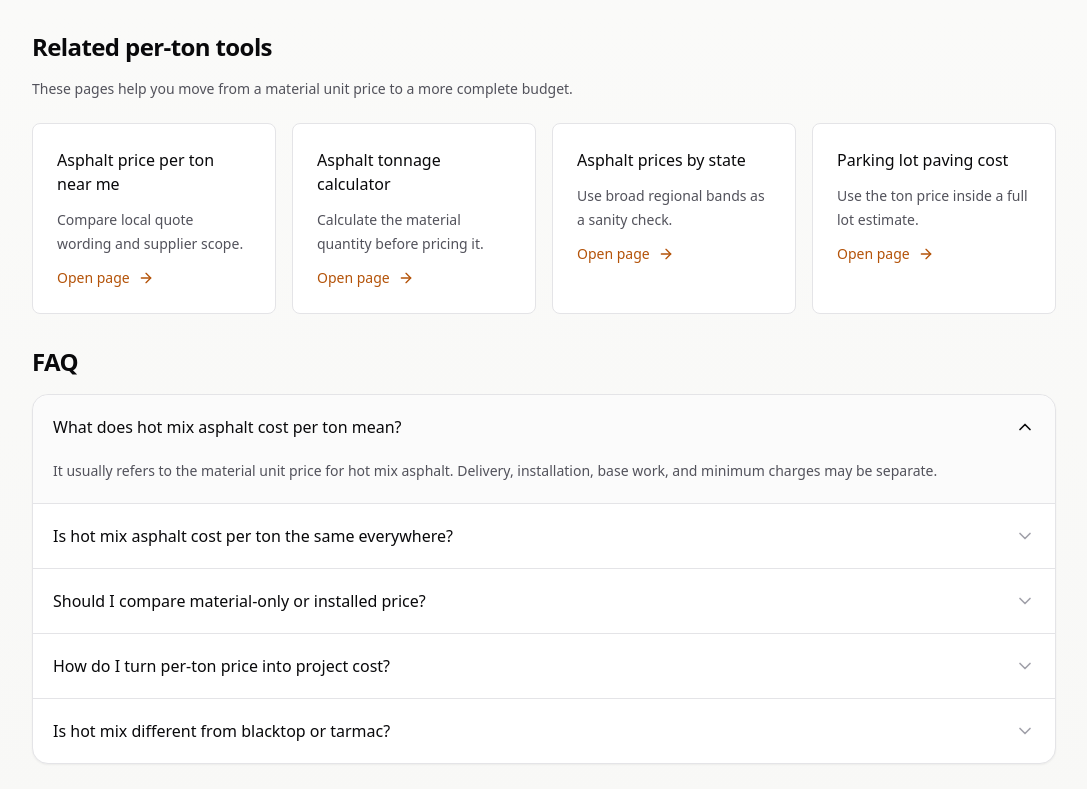
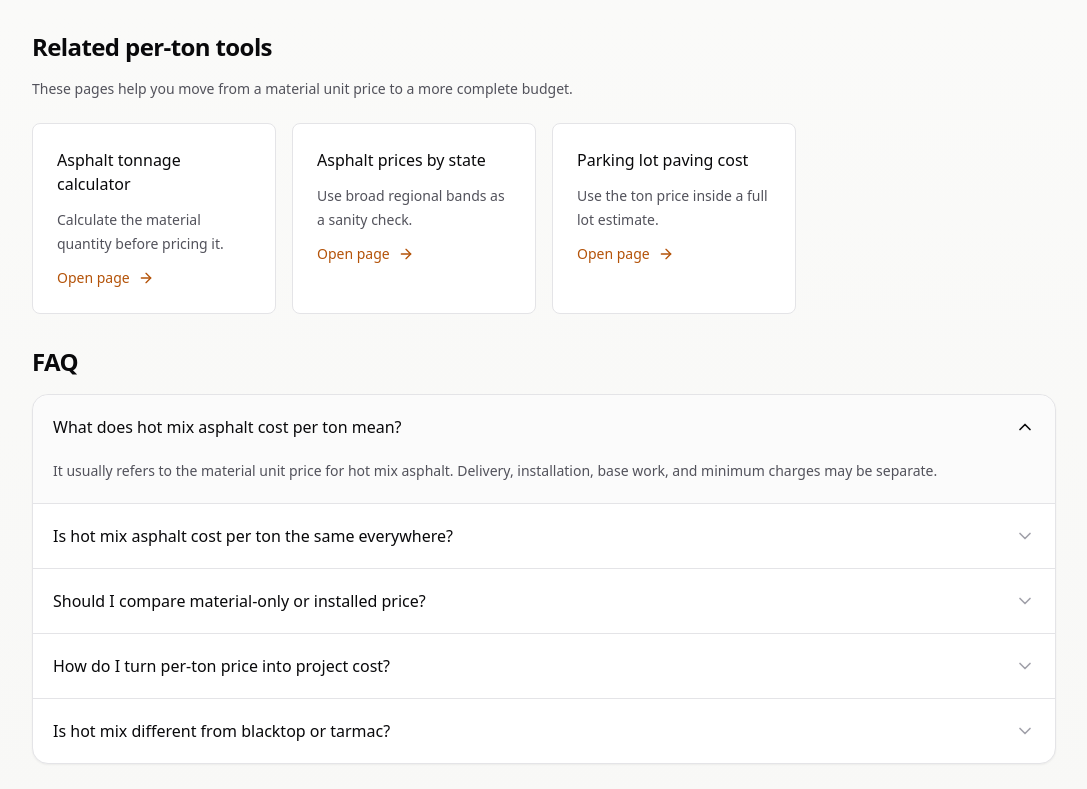
Before and after one commit to Allen0117-ai/asphaltprice, a Next.js app: page /hot-mix-asphalt-cost-per-ton in a window 1280 px wide. Shown: the part 791-1580 px from the top of the page, without its empty margins (96-1183 px from the left). Built offline with nearby package versions, Linux system fonts and the light colour scheme.

Commit message:
Consolidate local asphalt price targeting

```diff
--- a/app/asphalt-price-per-ton-near-me/page.tsx
+++ /dev/null
@@ -1,186 +0,0 @@
-import Link from "next/link";
-import type { Route } from "next";
-
-import { ArrowRight, MapPin, PhoneCall } from "lucide-react";
-
-import { FaqAccordion } from "@/components/content/faq-accordion";
-import { Breadcrumbs } from "@/components/seo/breadcrumbs";
-import { StructuredData } from "@/components/seo/structured-data";
-import { Card, CardContent } from "@/components/ui/card";
-import { buildMetadata, breadcrumbSchema, faqSchema, webAppSchema } from "@/lib/seo";
-import { siteConfig } from "@/lib/site";
-
-const pageDescription =
-  "Find a practical asphalt price per ton near me starting point, then compare local material, delivered, and installed quotes.";
-
-export const metadata = buildMetadata({
-  title: "Asphalt Price Per Ton Near Me | Local Quote Guide",
-  description: pageDescription,
-  path: "/asphalt-price-per-ton-near-me"
-});
-
-const breadcrumbs = [
-  { label: "Home", href: "/" },
-  { label: "Asphalt Price Per Ton Near Me", href: "/asphalt-price-per-ton-near-me" }
-];
-
-const faqs = [
-  {
-    question: "How do I find asphalt price per ton near me?",
-    answer:
-      "Start with a regional price band, then ask local asphalt plants and paving contractors for material-only, delivered, and installed pricing."
-  },
-  {
-    question: "Why is the local price different from a national average?",
-    answer:
-      "Asphalt pricing changes with plant distance, fuel, labor, season, minimum load charges, base repair, and how much prep work the job needs."
-  },
-  {
-    question: "Is price per ton the final driveway cost?",
-    answer:
-      "No. Price per ton is usually material-focused. A complete driveway quote can also include removal, grading, base stone, trucking, labor, cleanup, and permits."
-  },
-  {
-    question: "Can I use this outside the U.S.?",
-    answer:
-      "Yes as a method. In Canada, confirm whether the supplier uses tons or tonnes. In the UK, contractors may call the material tarmac and quote by tonne or square metre."
-  }
-];
-
-const quoteChecks = [
-  "Ask whether the number is material-only, delivered, or fully installed.",
-  "Confirm the asphalt mix, compacted thickness, and minimum load charge.",
-  "Ask if base repair, grading, drainage, removal, and cleanup are included.",
-  "Get the quote date because asphalt and fuel prices can move quickly."
-] as const;
-
-const relatedPages = [
-  {
-    href: "/hot-mix-asphalt-cost-per-ton",
-    title: "Hot mix asphalt cost per ton",
-    text: "Understand the material unit behind local per-ton quotes."
-  },
-  {
-    href: "/asphalt-tonnage-calculator",
-    title: "Asphalt tonnage calculator",
-    text: "Calculate how many tons you need before calling suppliers."
-  },
-  {
-    href: "/asphalt-cost-per-square-foot",
-    title: "Asphalt cost per square foot",
-    text: "Compare installed quotes in a more homeowner-friendly unit."
-  },
-  {
-    href: "/parking-lot-paving-cost-calculator",
-    title: "Parking lot paving cost",
-    text: "Use local per-ton pricing inside a full lot estimate."
-  }
-] as const;
-
-export default function AsphaltPricePerTonNearMePage() {
-  return (
-    <>
-      <StructuredData
-        data={[
-          breadcrumbSchema(breadcrumbs),
-          webAppSchema({
-            name: "Asphalt Price Per Ton Near Me Guide",
-            description: pageDescription,
-            url: `${siteConfig.url}/asphalt-price-per-ton-near-me`
-          }),
-          faqSchema(faqs)
-        ]}
-      />
-
-      <section className="px-4 py-12">
-        <div className="mx-auto max-w-5xl space-y-8">
-          <div className="max-w-3xl space-y-4">
-            <Breadcrumbs items={breadcrumbs} />
-            <div className="inline-flex items-center gap-2 rounded-full bg-amber-50 px-3 py-1 text-xs font-medium text-amber-950">
-              <MapPin className="h-3.5 w-3.5" />
-              Local price check
-            </div>
-            <h1 className="text-4xl font-semibold tracking-tight text-zinc-950 sm:text-5xl">Asphalt Price Per Ton Near Me</h1>
-            <p className="text-lg leading-8 text-zinc-600">
-              Use this page to turn a broad asphalt price into a local quote checklist. The safest number comes from
-              comparing nearby plant or contractor prices for the same material, thickness, and delivery scope.
-            </p>
-          </div>
-
-          <div className="grid gap-4 md:grid-cols-3">
-            {[
-              ["Updated", "Content last reviewed May 2026 for local asphalt quote planning."],
-              ["Estimate only", "Use this as a starting point. Local suppliers and contractors set the final price."],
-              ["Unit check", "U.S. quotes often use tons; Canada and the UK may use tonnes or tarmac wording."]
-            ].map(([title, text]) => (
-              <Card key={title} className="border-zinc-200 bg-zinc-50">
-                <CardContent className="space-y-2">
-                  <p className="text-base font-medium text-zinc-950">{title}</p>
-                  <p className="text-sm leading-6 text-zinc-600">{text}</p>
-                </CardContent>
-              </Card>
-            ))}
-          </div>
-
-          <section className="grid gap-6 lg:grid-cols-[minmax(0,1fr)_minmax(320px,0.8fr)]">
-            <div className="space-y-4">
-              <h2 className="text-2xl font-semibold tracking-tight text-zinc-950">What to ask before you trust the number</h2>
-              <p className="text-sm leading-7 text-zinc-600">
-                A nearby asphalt price can mean several different things. Material at the plant, delivered material,
-                and installed asphalt are not the same price. Ask each supplier or contractor to write the scope clearly.
-              </p>
-              <ul className="space-y-2 text-sm leading-6 text-zinc-600">
-                {quoteChecks.map((item) => (
-                  <li key={item}>{item}</li>
-                ))}
-              </ul>
-            </div>
-            <Card className="border-zinc-200">
-              <CardContent className="space-y-3">
-                <PhoneCall className="h-5 w-5 text-amber-600" />
-                <p className="text-base font-medium text-zinc-950">Best next step</p>
-                <p className="text-sm leading-6 text-zinc-600">
-                  Check the state price band first, calculate tonnage second, then call local suppliers with the same
-                  quantity and unit.
-                </p>
-                <Link href="/asphalt-prices-by-state" className="inline-flex text-sm font-medium text-amber-700">
-                  See state price bands
-                </Link>
-              </CardContent>
-            </Card>
-          </section>
-
-          <section id="faq" className="space-y-4">
-            <h2 className="text-2xl font-semibold tracking-tight text-zinc-950">FAQ</h2>
-            <FaqAccordion items={faqs} />
-          </section>
-
-          <section className="space-y-5">
-            <div className="max-w-3xl">
-              <h2 className="text-2xl font-semibold tracking-tight text-zinc-950">Use local per-ton prices with these pages</h2>
-              <p className="mt-3 text-sm leading-7 text-zinc-600">
-                After you have a local price, these pages help you check quantity, square-foot cost, and full paving scope.
-              </p>
-            </div>
-            <div className="grid gap-4 md:grid-cols-2 xl:grid-cols-4">
-              {relatedPages.map((item) => (
-                <Link key={item.href} href={item.href as Route}>
-                  <Card className="h-full border-zinc-200 transition-colors hover:border-zinc-300 hover:bg-zinc-50">
-                    <CardContent className="space-y-3">
-                      <p className="text-base font-medium text-zinc-950">{item.title}</p>
-                      <p className="text-sm leading-6 text-zinc-600">{item.text}</p>
-                      <span className="inline-flex items-center gap-2 text-sm font-medium text-amber-700">
-                        Open page
-                        <ArrowRight className="h-4 w-4" />
-                      </span>
-                    </CardContent>
-                  </Card>
-                </Link>
-              ))}
-            </div>
-          </section>
-        </div>
-      </section>
-    </>
-  );
-}
--- a/app/asphalt-prices-by-state/page.tsx
+++ b/app/asphalt-prices-by-state/page.tsx
@@ -14,10 +14,10 @@ import { formatCurrency } from "@/lib/calculator/formulas";
 import { siteConfig } from "@/lib/site";
 
 const pageDescription =
-  "Compare estimated asphalt prices by state with U.S. material and installed price-per-ton bands, regional cost factors, and local quote checks.";
+  "Estimate asphalt price per ton near me with U.S. state price bands, California notes, quote checks, tonnage tips, and contractor questions.";
 
 export const metadata = buildMetadata({
-  title: "Asphalt Prices by State | U.S. Price Per Ton Guide",
+  title: "Asphalt Price Per Ton Near Me | U.S. State Pricing Guide",
   description: pageDescription,
   path: "/asphalt-prices-by-state"
 });
@@ -36,12 +36,12 @@ const quickNavSections = quickNav.map((item) => ({ id: item.href, label: item.la
 
 const faqs = [
   {
-    question: "How do I use asphalt prices by state?",
+    question: "How do I find asphalt price per ton near me?",
     answer:
       "Use your state or region in the table as a starting range, then ask two or three nearby asphalt plants or paving contractors for the current material price per ton and delivered or installed price."
   },
   {
-    question: "Is the state price per ton the same as the installed driveway price?",
+    question: "Is asphalt price per ton near me the same as the installed driveway price?",
     answer:
       "No. Material price per ton usually covers asphalt mix only. Installed pricing can include trucking, labor, equipment, base repair, removal, grading, cleanup, and contractor overhead."
   },
@@ -84,7 +84,7 @@ const whyPricesVary = [
   {
     title: "Local plant pricing",
     text:
-      "The closest asphalt plant can change the number quickly. Always check a state planning range against current plant or contractor pricing."
+      "The closest asphalt plant can change the number quickly. A search for asphalt price per ton near me should always be checked against current plant or contractor pricing."
   },
   {
     title: "Labor and season",
@@ -156,11 +156,6 @@ const contractorQuestions = [
 
 const relatedPages = [
   {
-    href: "/asphalt-price-per-ton-near-me",
-    title: "Asphalt price per ton near me",
-    text: "Use the local quote guide when you are ready to contact nearby suppliers."
-  },
-  {
     href: "/asphalt-cost-calculator",
     title: "Asphalt cost calculator",
     text: "Estimate material and installed cost with project type included."
@@ -216,11 +211,12 @@ export default function AsphaltPricesByStatePage() {
               Broad state-level bands
             </div>
             <h1 className="text-4xl font-semibold tracking-tight text-zinc-950 sm:text-5xl">
-              Asphalt Prices by State
+              Asphalt Price Per Ton Near Me by State
             </h1>
             <p className="text-lg leading-8 text-zinc-600">
-              Compare broad U.S. asphalt material and installed price-per-ton bands by state group before requesting a
-              local bid. Outside the U.S., use the tonnage calculator with your local price per ton or tonne.
+              This page groups U.S. states into practical pricing bands so you can estimate asphalt price per ton near
+              me before a local bid. Outside the U.S., use the tonnage calculator and enter your local price per ton or
+              tonne. Canada and UK visitors can also use the same method for asphalt, blacktop, or tarmac planning.
             </p>
           </div>
 
@@ -229,7 +225,7 @@ export default function AsphaltPricesByStatePage() {
               <CardContent className="space-y-3">
                 <p className="text-sm font-medium text-amber-300">Quick answer</p>
                 <h2 className="text-2xl font-semibold tracking-tight text-white">
-                  State asphalt prices start with material cost, then change with delivery, labor, and site conditions.
+                  Asphalt price per ton near me usually starts with local material price, then delivery and installation.
                 </h2>
                 <p className="text-sm leading-6 text-zinc-300">
                   Use the state band as a planning range only. The real local number should come from a nearby asphalt
@@ -349,8 +345,9 @@ export default function AsphaltPricesByStatePage() {
             <div className="max-w-3xl">
               <h2 className="text-2xl font-semibold tracking-tight text-zinc-950">Price update, source, and estimate notes</h2>
               <p className="mt-3 text-sm leading-7 text-zinc-600">
-                The numbers below are meant for early budgeting, not as a promise of today&apos;s local plant rate.
-                Confirm the current number with local suppliers or paving contractors.
+                The numbers below are meant for early budgeting, not as a promise of today&apos;s local plant rate. For a
+                true asphalt price per ton near me, confirm the current number with local suppliers or paving
+                contractors.
               </p>
             </div>
             <div className="grid gap-4 md:grid-cols-2">
--- a/app/blacktop-cost-per-ton/page.tsx
+++ b/app/blacktop-cost-per-ton/page.tsx
@@ -99,7 +99,7 @@ const config: CalculatorLandingPageConfig = {
       text: "Compare hot mix asphalt material pricing."
     },
     {
-      href: "/asphalt-price-per-ton-near-me",
+      href: "/asphalt-prices-by-state",
       title: "Price per ton near me",
       text: "Use local asphalt quote checks."
     },
--- a/app/blacktop-driveway-cost-estimator/page.tsx
+++ b/app/blacktop-driveway-cost-estimator/page.tsx
@@ -65,7 +65,7 @@ const relatedPages = [
     text: "Compare installed quotes in the unit homeowners usually see."
   },
   {
-    href: "/asphalt-price-per-ton-near-me",
+    href: "/asphalt-prices-by-state",
     title: "Asphalt price per ton near me",
     text: "Check local material pricing before calling contractors."
   },
--- a/app/hot-mix-asphalt-cost-per-ton/page.tsx
+++ b/app/hot-mix-asphalt-cost-per-ton/page.tsx
@@ -61,11 +61,6 @@ const quoteChecks = [
 ] as const;
 
 const relatedPages = [
-  {
-    href: "/asphalt-price-per-ton-near-me",
-    title: "Asphalt price per ton near me",
-    text: "Compare local quote wording and supplier scope."
-  },
   {
     href: "/asphalt-tonnage-calculator",
     title: "Asphalt tonnage calculator",
--- a/app/parking-lot-paving-cost-calculator/page.tsx
+++ b/app/parking-lot-paving-cost-calculator/page.tsx
@@ -162,7 +162,7 @@ export default function ParkingLotPavingCostCalculatorPage() {
                   A lot that sits far from the asphalt plant can cost more because trucks, crew time, and hot-mix
                   timing all matter.
                 </p>
-                <Link href="/asphalt-price-per-ton-near-me" className="inline-flex text-sm font-medium text-amber-700">
+                <Link href="/asphalt-prices-by-state" className="inline-flex text-sm font-medium text-amber-700">
                   Check local price planning
                 </Link>
               </CardContent>
--- a/app/sitemap.ts
+++ b/app/sitemap.ts
@@ -21,7 +21,6 @@ const routes = [
   "/hot-mix-asphalt-cost-per-ton",
   "/how-much-asphalt-do-i-need",
   "/asphalt-prices-by-state",
-  "/asphalt-price-per-ton-near-me",
   "/asphalt-price-per-yard",
   "/asphalt-driveway-cost-by-state",
   "/tarmac-calculator",
--- a/components/site-footer.tsx
+++ b/components/site-footer.tsx
@@ -21,8 +21,7 @@ const guideLinks = [
   { href: "/asphalt-cost-guide", label: "Cost guide" },
   { href: "/asphalt-cost-per-square-foot", label: "Cost per sq ft" },
   { href: "/hot-mix-asphalt-cost-per-ton", label: "Hot mix per ton" },
-  { href: "/asphalt-prices-by-state", label: "State pricing" },
-  { href: "/asphalt-price-per-ton-near-me", label: "Price per ton near me" },
+  { href: "/asphalt-prices-by-state", label: "Price per ton near me" },
   { href: "/asphalt-driveway-cost-by-state", label: "Driveway cost by state" },
   { href: "/tar-and-chip-driveway-cost-calculator", label: "Tar and chip cost" },
   { href: "/how-much-asphalt-do-i-need", label: "How much asphalt" },
--- a/next.config.mjs
+++ b/next.config.mjs
@@ -3,6 +3,11 @@ const nextConfig = {
   typedRoutes: true,
   async redirects() {
     return [
+      {
+        source: "/asphalt-price-per-ton-near-me",
+        destination: "https://www.asphaltprice.com/asphalt-prices-by-state",
+        permanent: true
+      },
       {
         source: "/:path*",
         has: [
```
